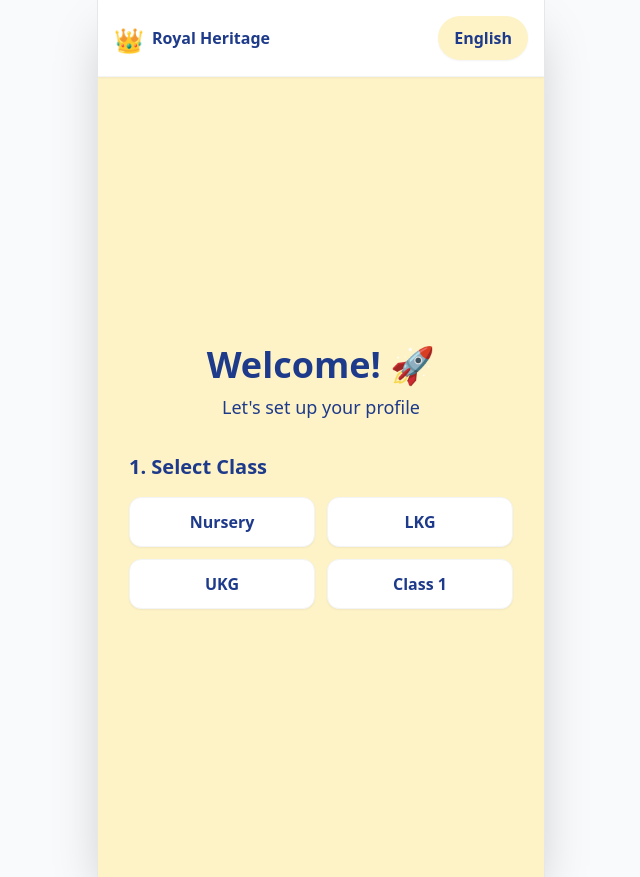
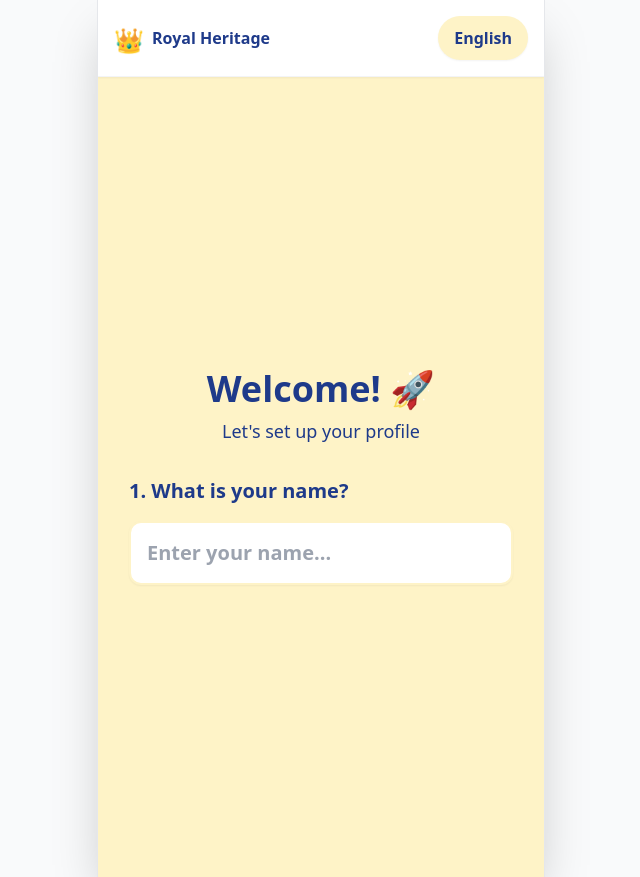
Before and after one commit to royalheritageinstitute-rgb/School-App, a React (Vite) app: page / in a window 1280 px wide. Shown: the whole page, without its empty margins (319-959 px from the left). Built offline with nearby package versions, Linux system fonts and the light colour scheme.

Commit message:
Add files via upload

```diff
--- a/src/App.jsx
+++ b/src/App.jsx
@@ -242,12 +242,13 @@ const QuizCard = ({ module, lang, onComplete }) => {
 
 // --- Page Level Views ---
 const OnboardingView = ({ setProfile, lang }) => {
+  const [name, setName] = useState('');
   const [selectedClass, setSelectedClass] = useState(null);
   const [selectedAvatar, setSelectedAvatar] = useState(null);
 
   const handleStart = () => {
-    if (selectedClass && selectedAvatar) {
-      setProfile({ classId: selectedClass, avatar: selectedAvatar });
+    if (name.trim() && selectedClass && selectedAvatar) {
+      setProfile({ name: name.trim(), classId: selectedClass, avatar: selectedAvatar });
     }
   };
 
@@ -263,7 +264,19 @@ const OnboardingView = ({ setProfile, lang }) => {
       </div>
 
       <div className="w-full max-w-sm flex flex-col gap-4">
-        <h2 className="text-[#1E3A8A] font-bold text-xl">{lang === 'en' ? "1. Select Class" : "১. ক্লাস বেছে নাও"}</h2>
+        <h2 className="text-[#1E3A8A] font-bold text-xl">{lang === 'en' ? "1. What is your name?" : "১. তোমার নাম কী?"}</h2>
+        <input
+          type="text"
+          value={name}
+          onChange={(e) => setName(e.target.value)}
+          placeholder={lang === 'en' ? "Enter your name..." : "তোমার নাম লেখো..."}
+          className="w-full p-4 rounded-xl text-xl font-bold text-[#1E3A8A] bg-white border-2 border-[#FEF3C7] focus:border-[#F59E0B] focus:outline-none shadow-sm"
+        />
+      </div>
+
+      {name.trim() && (
+        <div className="w-full max-w-sm flex flex-col gap-4 animate-fade-in mt-2">
+          <h2 className="text-[#1E3A8A] font-bold text-xl">{lang === 'en' ? "2. Select Class" : "২. ক্লাস বেছে নাও"}</h2>
           <div className="grid grid-cols-2 gap-3">
             {CLASSES.map((c) => (
               <button
@@ -278,10 +291,11 @@ const OnboardingView = ({ setProfile, lang }) => {
             ))}
           </div>
         </div>
+      )}
 
       {selectedClass && (
-        <div className="w-full max-w-sm flex flex-col gap-4 animate-fade-in">
-          <h2 className="text-[#1E3A8A] font-bold text-xl">{lang === 'en' ? "2. Pick an Avatar" : "২. ছবি বেছে নাও"}</h2>
+        <div className="w-full max-w-sm flex flex-col gap-4 animate-fade-in mt-2">
+          <h2 className="text-[#1E3A8A] font-bold text-xl">{lang === 'en' ? "3. Pick an Avatar" : "৩. ছবি বেছে নাও"}</h2>
           <div className="grid grid-cols-3 gap-3">
             {AVATARS.map((emoji) => (
               <button
@@ -298,7 +312,7 @@ const OnboardingView = ({ setProfile, lang }) => {
         </div>
       )}
 
-      {selectedClass && selectedAvatar && (
+      {name.trim() && selectedClass && selectedAvatar && (
         <button
           onClick={handleStart}
           className="w-full max-w-sm mt-4 min-h-[60px] bg-[#10B981] text-white font-bold text-2xl rounded-full shadow-md active:scale-95 transition-transform flex items-center justify-center gap-2"
@@ -324,7 +338,7 @@ const DashboardView = ({ profile, lang, onSelectSubject, stats }) => {
       <div className="bg-[#1E3A8A] p-6 rounded-2xl shadow-sm text-white flex items-center justify-between">
         <div>
           <h2 className="text-2xl font-bold mb-1">
-            {lang === 'en' ? "Hello," : "হ্যালো,"} {profile.avatar}
+            {lang === 'en' ? "Hello," : "হ্যালো,"} {profile.name} {profile.avatar}
           </h2>
           <p className="opacity-90">
             {lang === 'en' ? "Ready to learn?" : "পড়াশোনা শুরু করবে?"}
```
Lines whose indentation alone changed are shown as unchanged.
